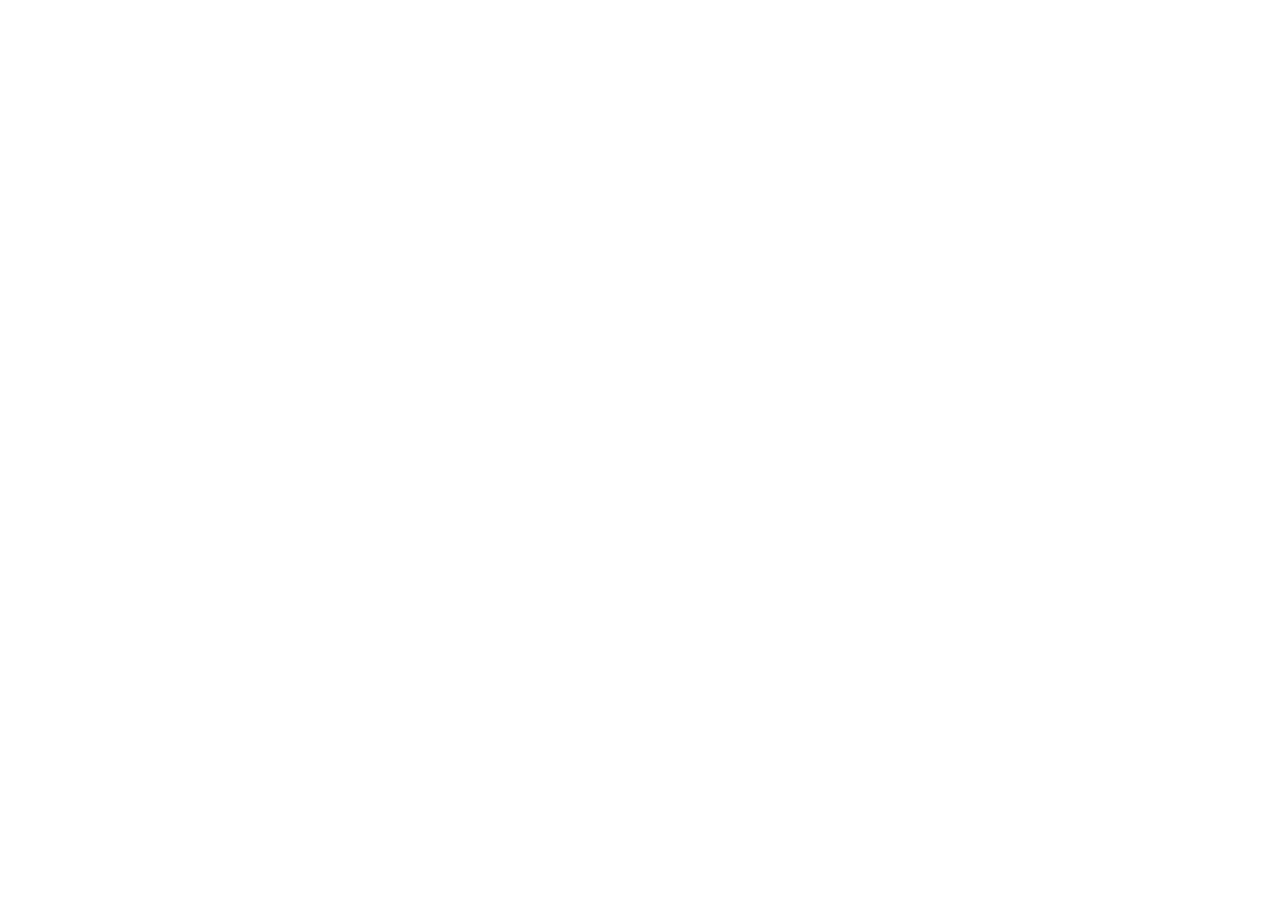
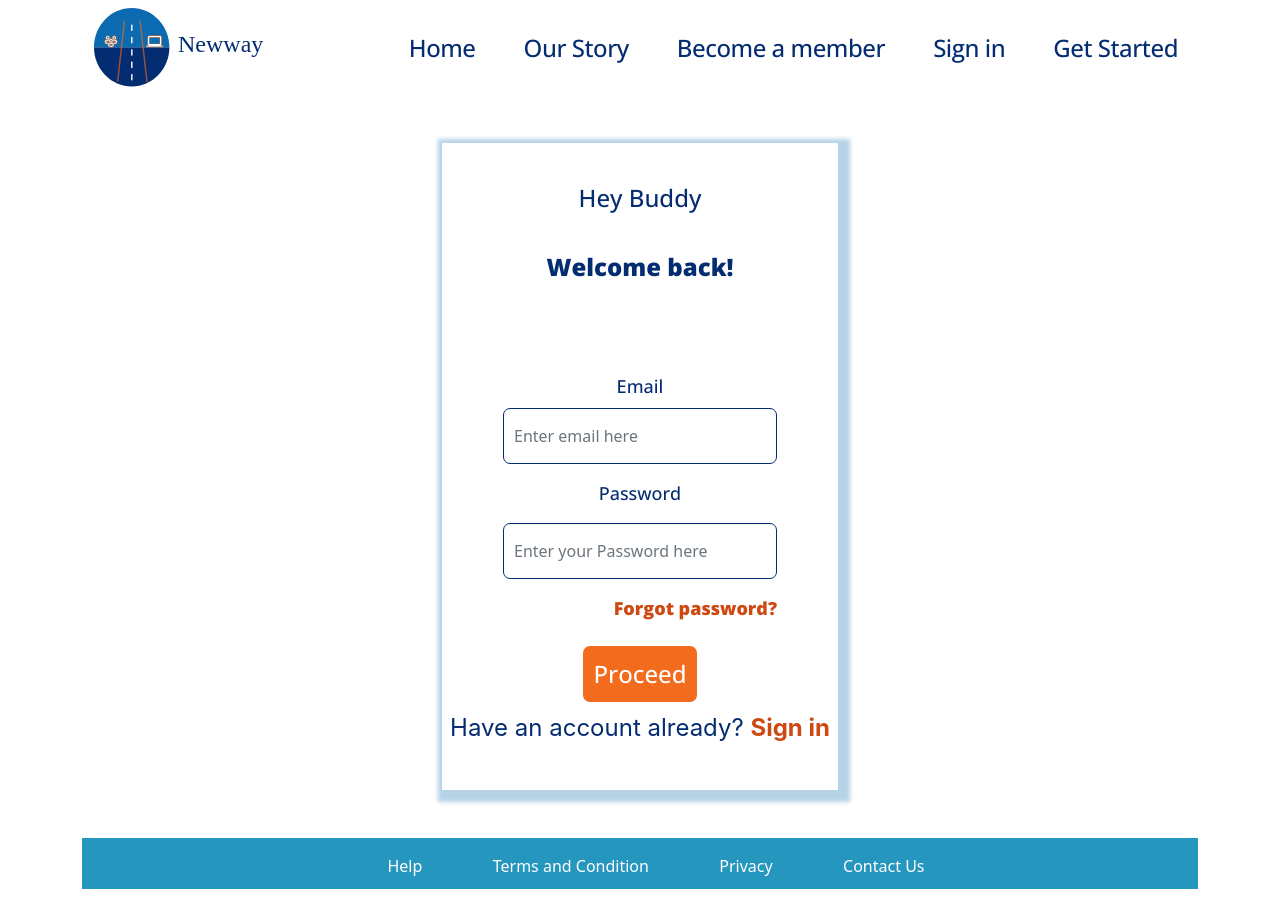
Before and after one commit to gy599/new-way-web-app, a React (Create React App) app: page /sign-in in a window 1280 px wide. Before the commit this address had no page. Before the commit the page ends 800 px from the top, so only its background shows below. Built offline with nearby package versions, Linux system fonts and the light colour scheme; a web font is replaced by a local one.

Commit message:
sign in page

```diff
--- a/src/assets/styles/components/button.scss
+++ b/src/assets/styles/components/button.scss
@@ -29,7 +29,7 @@
     color: #fff;
     cursor: pointer;
     @include media-breakpoint-up(md) {
-      width: 20%;
+      // width: 20%;
     }
   }
 }
--- a/src/components/navbar/navbar.js
+++ b/src/components/navbar/navbar.js
@@ -19,7 +19,7 @@
         },
         {
             title:'Sign in',
-            path:RouteLinks.login
+            path:RouteLinks.signIn
         },
         {
             title:'Get Started',
--- a/src/pages/create-account/index.jsx
+++ b/src/pages/create-account/index.jsx
@@ -21,7 +21,7 @@
             </div>
             <div className="card-details my-4">
               <img src="/images/mail.jpg" alt="mail-icon" />
-              <Link to={RouteLinks.signEmail}>
+              <Link to={RouteLinks.signEmail} style={{textDecoration: 'none'}}>
                 <p className="card-details-text">Sign up with Email</p>
               </Link>
             </div>
--- a/src/pages/sign-in/index.jsx
+++ b/src/pages/sign-in/index.jsx
@@ -0,0 +1,63 @@
+import React from "react";
+import PageLayout from "../../layout/default-layout";
+import { Link } from "react-router-dom";
+import { RouteLinks } from "../../routes/RouteLinks";
+import { BtnSmall } from "../../components/button/button";
+
+const SignIn = () => {
+  return (
+    <PageLayout>
+      <div className="container">
+        <div className="card create-account mx-auto my-5 col-10 col-md-8 col-lg-6">
+          <h3 className="card-title text-center">Hey Buddy</h3>
+          <p className="card-text text-center">Welcome back!</p>
+          <div className="card-section">
+            <form>
+              <div class="form-row">
+                <div class="form-group col">
+                  <label for="inputEmail4" className="form-label d-flex justify-content-center">
+                    Email
+                  </label>
+                  <input
+                    type="email"
+                    class="form-control card-details"
+                    id="inputEmail4"
+                    placeholder="Enter email here"
+                  />
+                </div>
+                <div class="form-group col">
+                  <label
+                    for="inputPassword4 form-label"
+                    className="form-label my-3  d-flex justify-content-center"
+                  >
+                    Password
+                  </label>
+                  <input
+                    type="password"
+                    class="form-control card-details"
+                    id="inputPassword4"
+                    placeholder="Enter your Password here "
+                  />
+                </div>
+              </div>
+              <p className="d-flex justify-content-lg-end form-label  my-3 sign-in-text">
+                Forgot password?
+              </p>
+            </form>
+          </div>
+
+          <div className="text-center my-2">
+            <BtnSmall label="Proceed" type="submit" />
+            <p className="account-text my-2">
+              Have an account already?{" "}
+              <Link to={RouteLinks.Dashboard}  style={{textDecoration: 'none'}}>    <span className="sign-in-text">Sign in</span></Link>
+
+            </p>
+          </div>
+        </div>
+      </div>
+    </PageLayout>
+  );
+};
+
+export default SignIn;
--- a/src/routes/PublicRoutes.jsx
+++ b/src/routes/PublicRoutes.jsx
@@ -3,6 +3,7 @@
 import CreateAccount from "../pages/create-account";
 import SignEmail from "../pages/sign-up-email";
 import Dashboard from "../pages/Dashboard";
+import SignIn from "../pages/sign-in"
 import { RouteLinks } from "./RouteLinks";
 
 export const PublicRoute = [
@@ -31,4 +32,9 @@
         path:RouteLinks.Dashboard,
         exact:true,
     },
+    {
+        component:<SignIn/>,
+        path:RouteLinks.signIn,
+        exact:true,
+    },
 ];
--- a/src/routes/RouteLinks.jsx
+++ b/src/routes/RouteLinks.jsx
@@ -4,7 +4,8 @@
     ourStory: "/our-story",
     createAccount: "/create-account",
     signEmail:"/sign-email",
-    Dashboard:"/dashboard"
+    Dashboard:"/dashboard",
+    signIn:"/sign-in"
 };
 
 export const FooterRouteLinks = {
```
Also changed, not shown: src/pages/sign-up-email/index.jsx (+1 -158 lines).
